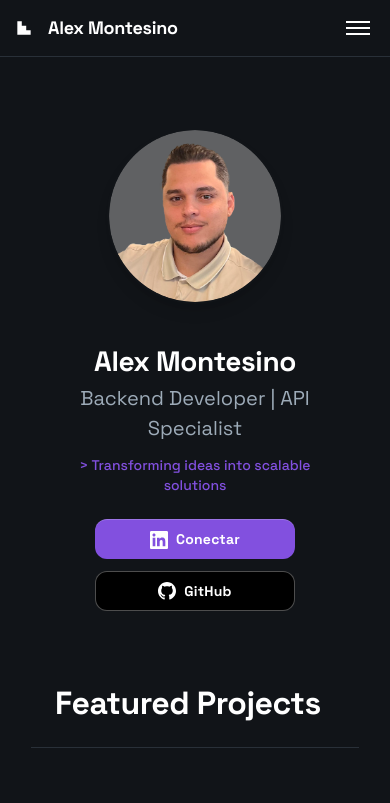
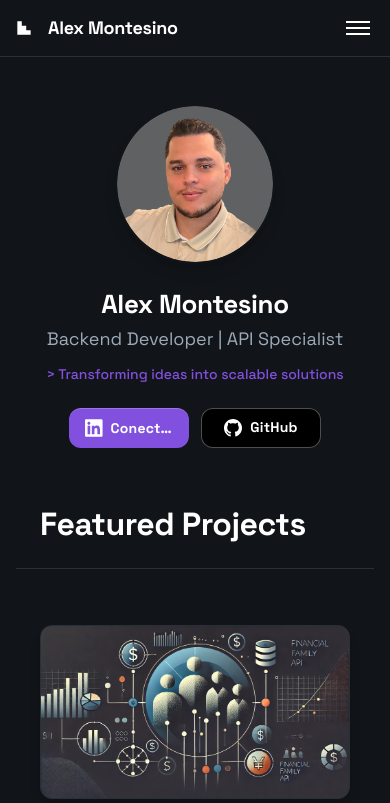
Before and after one commit to Alexmontesino96/portfolio, a React (Vite) app: page / in a window 390 px wide. Shown: the top 803 px of the page. Built offline with nearby package versions, Linux system fonts and the light colour scheme.

Commit message:
Mejora: Optimización de la sección hero para móvil y corrección de superposición de elementos

```diff
--- a/src/pages/Home.jsx
+++ b/src/pages/Home.jsx
@@ -21,13 +21,14 @@ function Home() {
         const activationThresholdTop = -0.2 * elementHeight;
         const activationThresholdBottom = 0.3 * elementHeight;
 
-        if (elementTop <= activationThresholdBottom && elementTop >= activationThresholdTop) {
+        // Solo activamos el efecto si no está demasiado cerca del header (al menos 70px desde la parte superior)
+        if (elementTop <= activationThresholdBottom && elementTop >= activationThresholdTop && elementTop > 70) {
           // La imagen está en la zona de activación cerca del borde superior
           const distanceFactor = Math.abs((elementTop - activationThresholdTop) / (activationThresholdBottom - activationThresholdTop));
           const scaleValue = 1 + Math.min(0.08, 0.08 * distanceFactor);
 
           profileRef.current.style.transform = `scale(${scaleValue})`;
-          profileRef.current.style.zIndex = '50';
+          profileRef.current.style.zIndex = '40'; // Reducido de 50 a 40 para estar bajo el header
           profileRef.current.style.borderColor = 'var(--violet-9)';
           profileRef.current.style.boxShadow = '0 0 20px rgba(var(--violet-9-rgb),0.4)';
         } else {
@@ -79,14 +80,14 @@ function Home() {
 
   return (
     <>
-      <div className="px-10 md:px-20 lg:px-40 flex flex-1 justify-center py-10">
+      <div className="px-4 sm:px-10 md:px-20 lg:px-40 flex flex-1 justify-center py-6 sm:py-10">
         <div className="layout-content-container flex flex-col max-w-[960px] flex-1">
-          <div className="flex p-6 @container mb-8 md:mb-14" id="about">
-            <div className="flex w-full flex-col gap-6 @[520px]:flex-row @[520px]:justify-between @[520px]:items-center">
-              <div className="flex flex-col sm:flex-row gap-8 sm:gap-6 items-center">
+          <div className="flex p-4 sm:p-6 @container mb-6 sm:mb-8 md:mb-14" id="about">
+            <div className="flex w-full flex-col gap-4 sm:gap-6 @[520px]:flex-row @[520px]:justify-between @[520px]:items-center">
+              <div className="flex flex-col sm:flex-row gap-4 sm:gap-6 items-center">
                 <div
                   ref={profileRef}
-                  className="min-h-44 w-44 sm:min-h-48 sm:w-48 rounded-full overflow-hidden shadow-lg hover:scale-105 hover:shadow-[0_0_15px_rgba(var(--violet-9-rgb),0.4)] transition-all duration-300 cursor-pointer flex-shrink-0 mb-2 sm:mb-0 border-2 border-transparent"
+                  className="min-h-40 w-40 sm:min-h-48 sm:w-48 rounded-full overflow-hidden shadow-lg hover:scale-105 hover:shadow-[0_0_15px_rgba(var(--violet-9-rgb),0.4)] transition-all duration-300 cursor-pointer flex-shrink-0 mb-2 sm:mb-0 border-2 border-transparent"
                   style={{
                     transformOrigin: 'center center',
                     transition: 'transform 0.5s ease, opacity 0.5s ease, border-color 0.5s ease, box-shadow 0.5s ease'
@@ -99,16 +100,16 @@ function Home() {
                   />
                 </div>
                 <div className="flex flex-col justify-center text-center sm:text-left my-auto sm:ml-8">
-                  <p className="text-white text-[28px] font-bold leading-tight tracking-[-0.015em] mb-1">Alex Montesino</p>
-                  <p className="text-[#9dabb8] text-xl font-normal leading-normal mb-3">Backend Developer | API Specialist</p>
+                  <p className="text-white text-[26px] sm:text-[28px] font-bold leading-tight tracking-[-0.015em] mb-1">Alex Montesino</p>
+                  <p className="text-[#9dabb8] text-lg sm:text-xl font-normal leading-normal mb-3">Backend Developer | API Specialist</p>
                   <p className="text-[--violet-9] text-sm font-medium">&gt; Transforming ideas into scalable solutions</p>
                 </div>
               </div>
-              <div className="flex flex-col items-center">
+              <div className="flex items-center justify-center sm:flex-col gap-3 mt-2 sm:mt-0">
                 <a
                   href="https://www.linkedin.com/in/alex-montesino-03797b1b0/"
                   target="_blank"
-                  className="flex min-w-[84px] cursor-pointer items-center justify-center overflow-hidden rounded-xl h-10 px-6 bg-gradient-to-b from-[--violet-9] to-[--violet-9] hover:to-[--violet-10] text-white text-sm font-bold leading-normal tracking-[0.015em] w-full max-w-[200px] transition-all border-t border-[rgba(255,255,255,0.21)] sm:mt-0 mb-3"
+                  className="flex min-w-[84px] cursor-pointer items-center justify-center overflow-hidden rounded-xl h-10 px-4 sm:px-6 bg-gradient-to-b from-[--violet-9] to-[--violet-9] hover:to-[--violet-10] text-white text-sm font-bold leading-normal tracking-[0.015em] w-full max-w-[120px] sm:max-w-[200px] transition-all border-t border-[rgba(255,255,255,0.21)]"
                 >
                   <svg xmlns="http://www.w3.org/2000/svg" width="18" height="18" viewBox="0 0 24 24" fill="currentColor" className="mr-2">
                     <path d="M20.447 20.452h-3.554v-5.569c0-1.328-.027-3.037-1.852-3.037-1.853 0-2.136 1.445-2.136 2.939v5.667H9.351V9h3.414v1.561h.046c.477-.9 1.637-1.85 3.37-1.85 3.601 0 4.267 2.37 4.267 5.455v6.286zM5.337 7.433c-1.144 0-2.063-.926-2.063-2.065 0-1.138.92-2.063 2.063-2.063 1.14 0 2.064.925 2.064 2.063 0 1.139-.925 2.065-2.064 2.065zm1.782 13.019H3.555V9h3.564v11.452zM22.225 0H1.771C.792 0 0 .774 0 1.729v20.542C0 23.227.792 24 1.771 24h20.451C23.2 24 24 23.227 24 22.271V1.729C24 .774 23.2 0 22.222 0h.003z"/>
@@ -119,7 +120,7 @@ function Home() {
                 <a
                   href="https://github.com/Alexmontesino96"
                   target="_blank"
-                  className="flex min-w-[84px] cursor-pointer items-center justify-center overflow-hidden rounded-xl h-10 px-6 bg-black text-white text-sm font-bold leading-normal tracking-[0.015em] w-full max-w-[200px] hover:bg-[#333333] transition-colors sm:mt-0 border border-white/30"
+                  className="flex min-w-[84px] cursor-pointer items-center justify-center overflow-hidden rounded-xl h-10 px-4 sm:px-6 bg-black text-white text-sm font-bold leading-normal tracking-[0.015em] w-full max-w-[120px] sm:max-w-[200px] hover:bg-[#333333] transition-colors border border-white/30"
                 >
                   <svg xmlns="http://www.w3.org/2000/svg" width="18" height="18" viewBox="0 0 24 24" fill="currentColor" className="mr-2">
                     <path d="M12 0c-6.626 0-12 5.373-12 12 0 5.302 3.438 9.8 8.207 11.387.599.111.793-.261.793-.577v-2.234c-3.338.726-4.033-1.416-4.033-1.416-.546-1.387-1.333-1.756-1.333-1.756-1.089-.745.083-.729.083-.729 1.205.084 1.839 1.237 1.839 1.237 1.07 1.834 2.807 1.304 3.492.997.107-.775.418-1.305.762-1.604-2.665-.305-5.467-1.334-5.467-5.931 0-1.311.469-2.381 1.236-3.221-.124-.303-.535-1.524.117-3.176 0 0 1.008-.322 3.301 1.23.957-.266 1.983-.399 3.003-.404 1.02.005 2.047.138 3.006.404 2.291-1.552 3.297-1.23 3.297-1.23.653 1.653.242 2.874.118 3.176.77.84 1.235 1.911 1.235 3.221 0 4.609-2.807 5.624-5.479 5.921.43.372.823 1.102.823 2.222v3.293c0 .319.192.694.801.576 4.765-1.589 8.199-6.086 8.199-11.386 0-6.627-5.373-12-12-12z"/>
```
